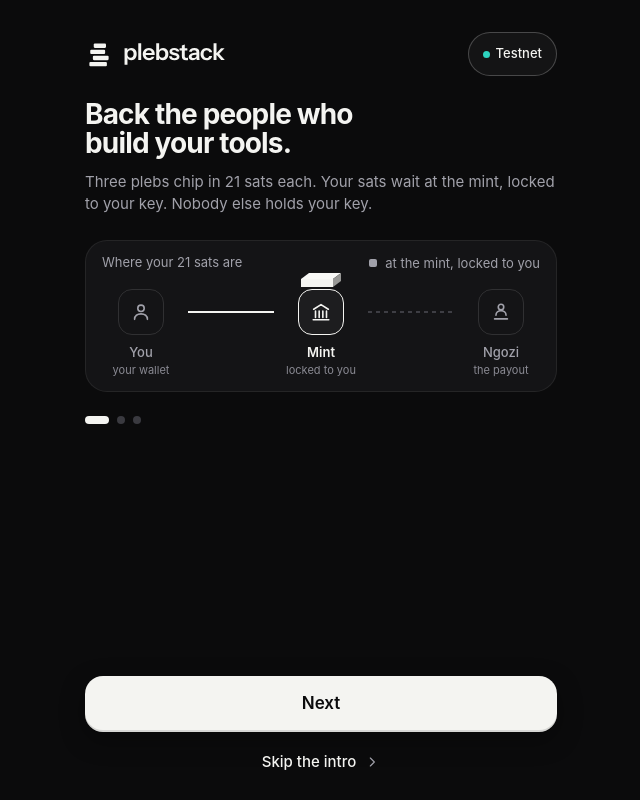
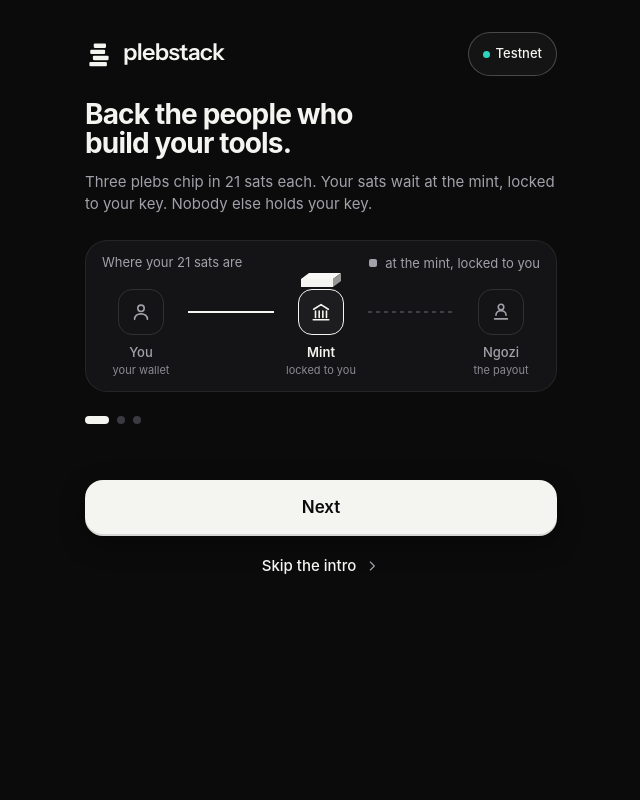
Before and after one commit to matt-marly/plebstack, a React (Vite) app: page /intro/1 in a window 1280 px wide. Shown: the whole page, without its empty margins (319-959 px from the left). Built offline with nearby package versions, Linux system fonts and the light colour scheme; what @cashu/cashu-ts, nostr-tools would draw is missing.

Commit message:
Let the laptop layout win over the phone's sticky buttons

```diff
--- a/src/styles/app.css
+++ b/src/styles/app.css
@@ -45,17 +45,6 @@ button, a { font: inherit; color: inherit; }
   padding:
     calc(var(--space-4) + env(safe-area-inset-top)) calc(var(--pad) + env(safe-area-inset-right))
     0 calc(var(--pad) + env(safe-area-inset-left));
-}
-
-/* ---------------------------------------------------------------- wide windows */
-
-/* A web app on a laptop: the same column, a little wider, with room above it. No phone drawn around it. */
-@media (min-width: 720px) {
-  :root { --column: 520px; }
-  .screen { padding-top: calc(var(--space-6) + env(safe-area-inset-top)); }
-  /* On a laptop the buttons follow the content, as on any web page, instead of sitting at the window's foot. */
-  .actions { position: static; margin-top: 0; padding-top: var(--space-2); padding-bottom: var(--space-6); }
-  .actions::before { display: none; }
 }
 
 .top { display: flex; flex-direction: column; gap: var(--space-5); }
@@ -629,3 +618,14 @@ span.env { cursor: default; }
 .home-how .icon { width: 16px; height: 16px; }
 
 .join-form { display: flex; flex-direction: column; gap: var(--space-4); }
+
+/* ---------------------------------------------------------------- wide windows */
+
+/* Last, so it wins. A web app on a laptop: the same column, a little wider, with room above it. No phone drawn around it. */
+@media (min-width: 720px) {
+  :root { --column: 520px; }
+  .screen { padding-top: calc(var(--space-6) + env(safe-area-inset-top)); }
+  /* On a laptop the buttons follow the content, as on any web page, instead of sitting at the window's foot. */
+  .actions { position: static; margin-top: 0; padding-top: var(--space-2); padding-bottom: var(--space-6); }
+  .actions::before { display: none; }
+}
```
